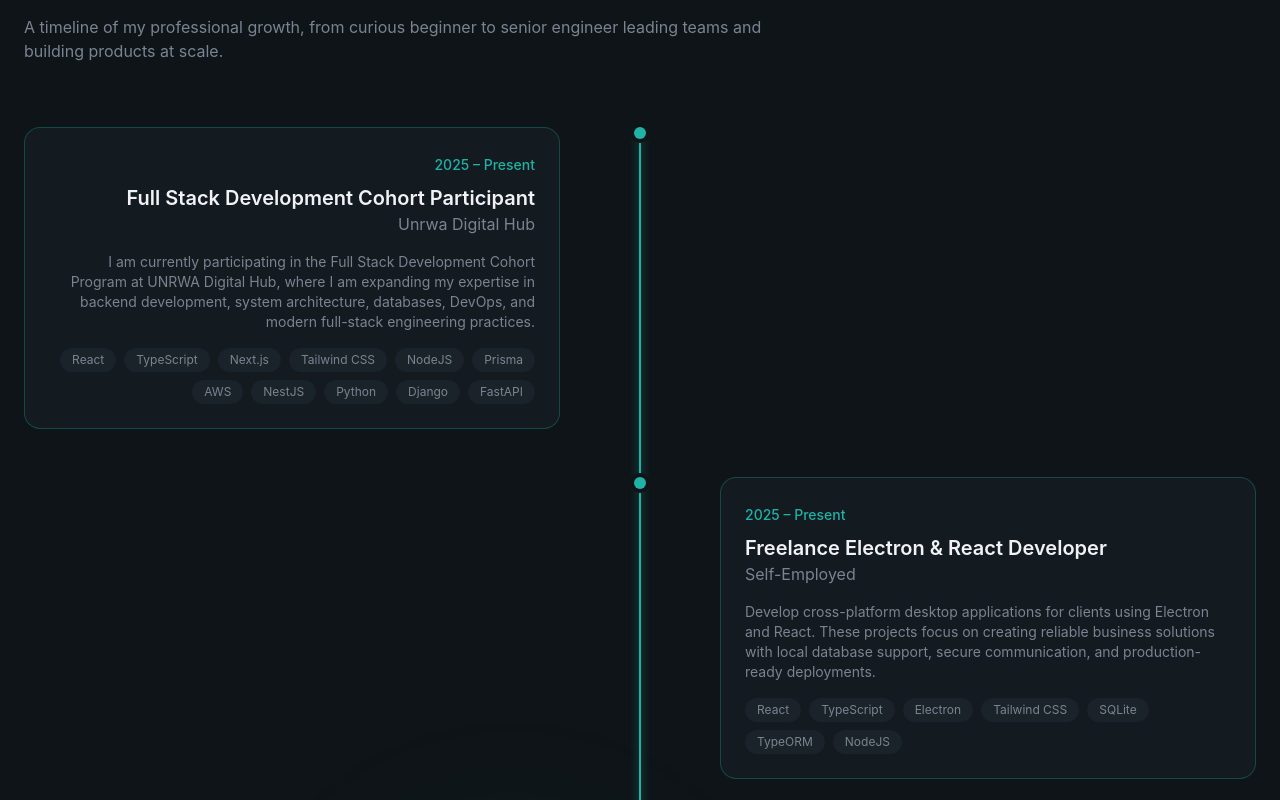
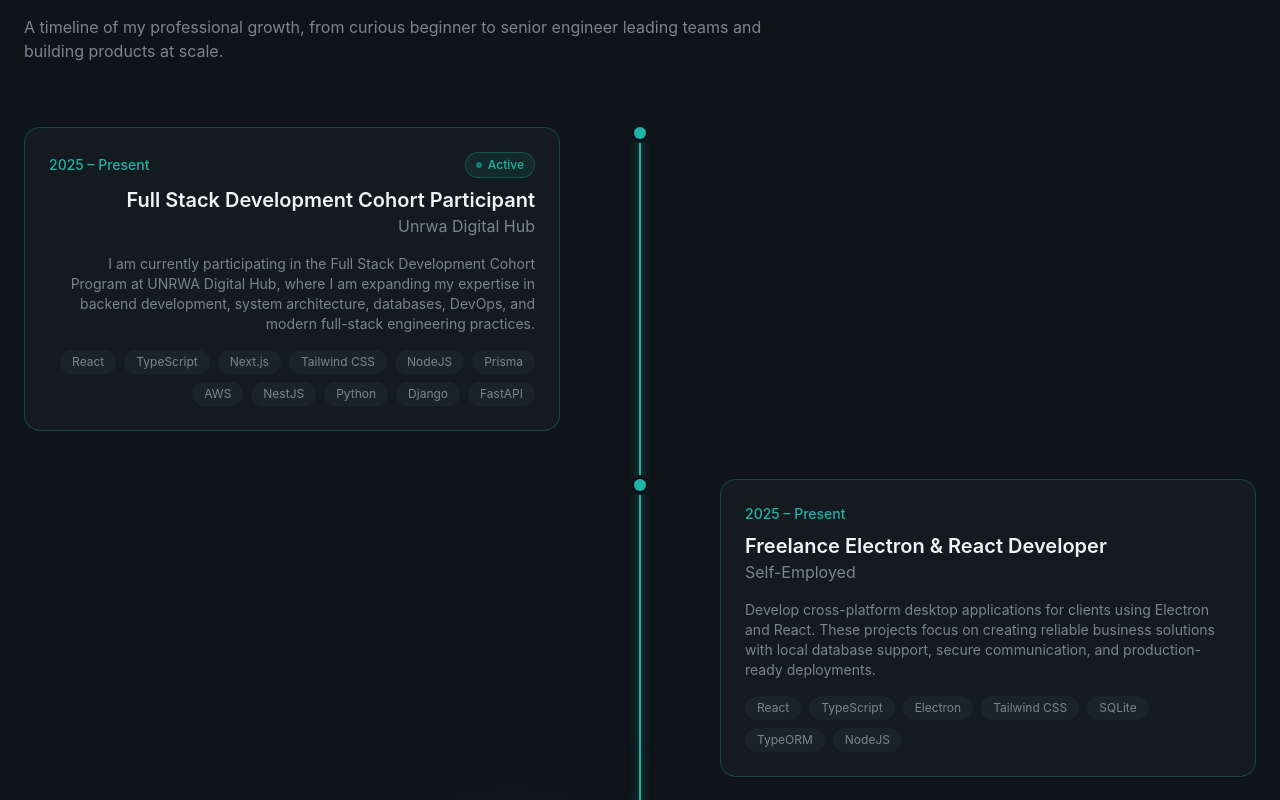
Before and after one commit to Ahmad-khalaf517/ahmad-khalaf-portfolio, a Next.js app: page / in a window 1280 px wide. Shown: the part 2220-3020 px from the top of the page. Built offline with nearby package versions, Linux system fonts and the light colour scheme; no server answers.

Commit message:
Add styles for active or current experience

```diff
--- a/app/globals.css
+++ b/app/globals.css
@@ -99,6 +99,16 @@
     }
   }
 
+  @keyframes card-glow-pulse {
+    0%,
+    100% {
+      box-shadow: 0 0 0 0 color-mix(in srgb, var(--color-primary) 0%, transparent);
+    }
+    50% {
+      box-shadow: 0 0 28px 2px color-mix(in srgb, var(--color-primary) 30%, transparent);
+    }
+  }
+
   .animate-fade-in {
     animation: fade-in 0.8s ease-out both;
   }
@@ -117,6 +127,10 @@
 
   .animate-glow-pulse {
     animation: glow-pulse 5s ease-in-out infinite;
+  }
+
+  .animate-card-glow {
+    animation: card-glow-pulse 3s ease-in-out infinite;
   }
 
   .animation-delay-100 {
--- a/components/sections/experience.tsx
+++ b/components/sections/experience.tsx
@@ -35,8 +35,20 @@ function TimelineRow({ exp, idx }: { exp: ExperienceItem; idx: number }) {
           idx % 2 === 0 ? "md:pr-16 md:text-right" : "md:col-start-2 md:pl-16"
         }`}
       >
-        <div className="glass p-6 rounded-2xl border border-primary/30 hover:border-primary/50 transition-all duration-500">
-          <span className="text-sm text-primary font-medium">{exp.period}</span>
+        <div
+          className={`glass p-6 rounded-2xl border border-primary/30 hover:border-primary/50 transition-all duration-500 ${
+            exp.current ? "animate-card-glow" : ""
+          }`}
+        >
+          <div className="flex items-center justify-between gap-3">
+            <span className="text-sm text-primary font-medium">{exp.period}</span>
+            {exp.current && (
+              <span className="inline-flex items-center gap-1.5 px-2.5 py-1 rounded-full bg-primary/10 border border-primary/30 text-xs font-medium text-primary shrink-0">
+                <span className="w-1.5 h-1.5 bg-primary rounded-full animate-pulse" />
+                Active
+              </span>
+            )}
+          </div>
           <h3 className="text-xl font-semibold mt-2">{exp.role}</h3>
           <p className="text-muted-foreground">{exp.company}</p>
           <p className="text-sm text-muted-foreground mt-4">{exp.description}</p>
```
